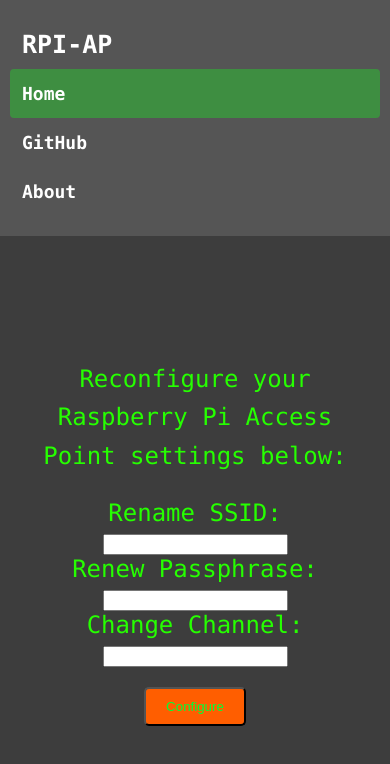
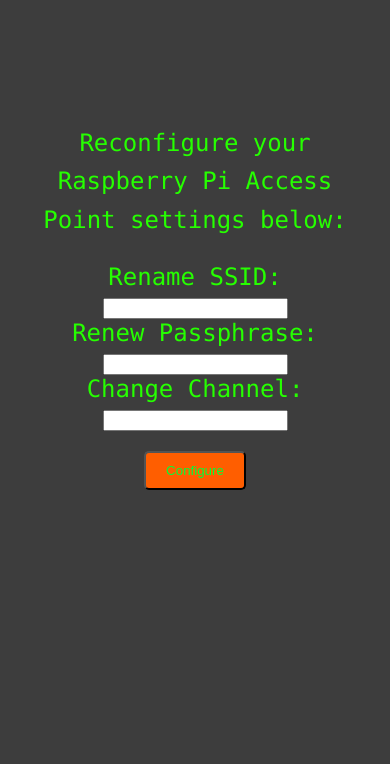
Before and after one commit to BwithE/rpi-ap, a plain HTML site: page rpiap/templates/index.html in a window 390 px wide. Drawn offline with Linux system fonts and the light colour scheme.

Commit message:
Add files via upload

```diff
--- a/rpiap/templates/index.html
+++ b/rpiap/templates/index.html
@@ -21,12 +21,6 @@
             padding-top: 100px;
         }
 
-        h1 {
-            font-size: 48px;
-            margin-bottom: 30px;
-            color: #cb0000;
-        }
-
         p {
             font-size: 24px;
             line-height: 1.6;
@@ -46,69 +40,23 @@
         .button:hover {
             background-color: #3e8e41;
         }
-
-        /* Responsive Header Styles */
-        .header {
-            overflow: hidden;
-            background-color: #555555;
-            padding: 20px 10px;
+    </style>
+    <script>
+        // JavaScript function to display a popup with the message
+        function showMessage(message) {
+            alert(message);
         }
-
-        .header a {
-            float: left;
-            color: rgb(255, 255, 255);
-            text-align: center;
-            font-weight: bold;
-            padding: 12px;
-            text-decoration: none;
-            font-size: 18px;
-            line-height: 25px;
-            border-radius: 4px;
-        }
-
-        .header a.logo {
-            font-size: 25px;
-            font-weight: bold;
-        }
-
-        .header a:hover {
-            background-color: #2c642e;
-            color: rgb(255, 255, 255);
-        }
-
-        .header a.active {
-            background-color: #3e8e41;
-            color: rgb(255, 255, 255);
-        }
-
-        .header-right {
-            float: right;
-        }
-
-        @media screen and (max-width: 500px) {
-            .header a {
-                float: none;
-                display: block;
-                text-align: left;
+        // Check if a message is passed in the query parameters and display it as a popup
+        window.onload = function() {
+            const message = '{{ message }}';
+            if (message && message !== 'None') {
+                showMessage(message);
             }
-
-            .header-right {
-                float: none;
-            }
-        }
-    </style>
+        };
+    </script>
 </head>
 <body>
-    <div class="header">
-        <a href="#default" class="logo">RPI-AP</a>
-        <div class="header-right">
-            <a class="active" href="#home">Home</a>
-            <a href="https://github.com/bwithe/rpi-ap" target="_blank">GitHub</a>
-            <a href="#about">About</a>
-        </div>
-    </div>
     <div class="container">
-
         <p>Reconfigure your Raspberry Pi Access Point settings below:</p>
         <form action="/configure" method="post">
             <label for="ssid">Rename SSID:</label><br>
```
Also changed, not shown: 1 other file.
